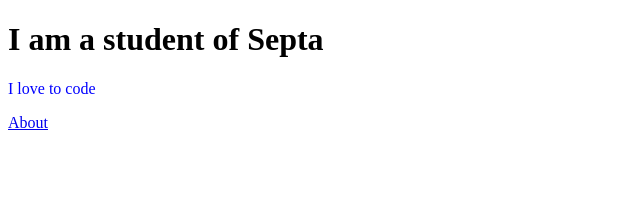
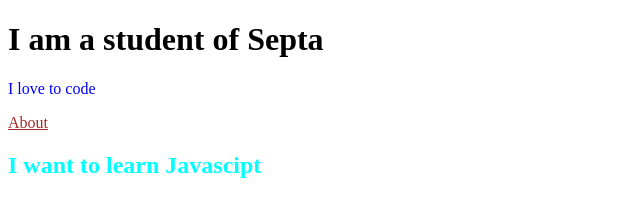
Before and after one commit to Rita-Oyeyiola/septa-01, a plain HTML site: page index.html in a window 1280 px wide. Shown: the whole page, without its empty margins (0-640 px from the left). Drawn offline with Linux system fonts and the light colour scheme.

Commit message:
updated html and css

```diff
--- a/index.html
+++ b/index.html
@@ -5,11 +5,15 @@
     <meta name="viewport" content="width=device-width, initial-scale=1.0">
     <title>How to host a document on Github</title>
     <link rel="stylesheet" href="style.css">
+
 </head>
 <body>
     <h1>I am a student of Septa</h1>
     <p>I love to code</p>
     <a href="about.html">About</a>
+    <br>
+    <h2>I want to learn Javascipt</h2>
+
 
 </body>
 </html>
--- a/style.css
+++ b/style.css
@@ -1,3 +1,9 @@
 p{
     color: blue;
 }
+a{
+    color: brown;
+}
+h2{
+    color: aqua;
+}
```
